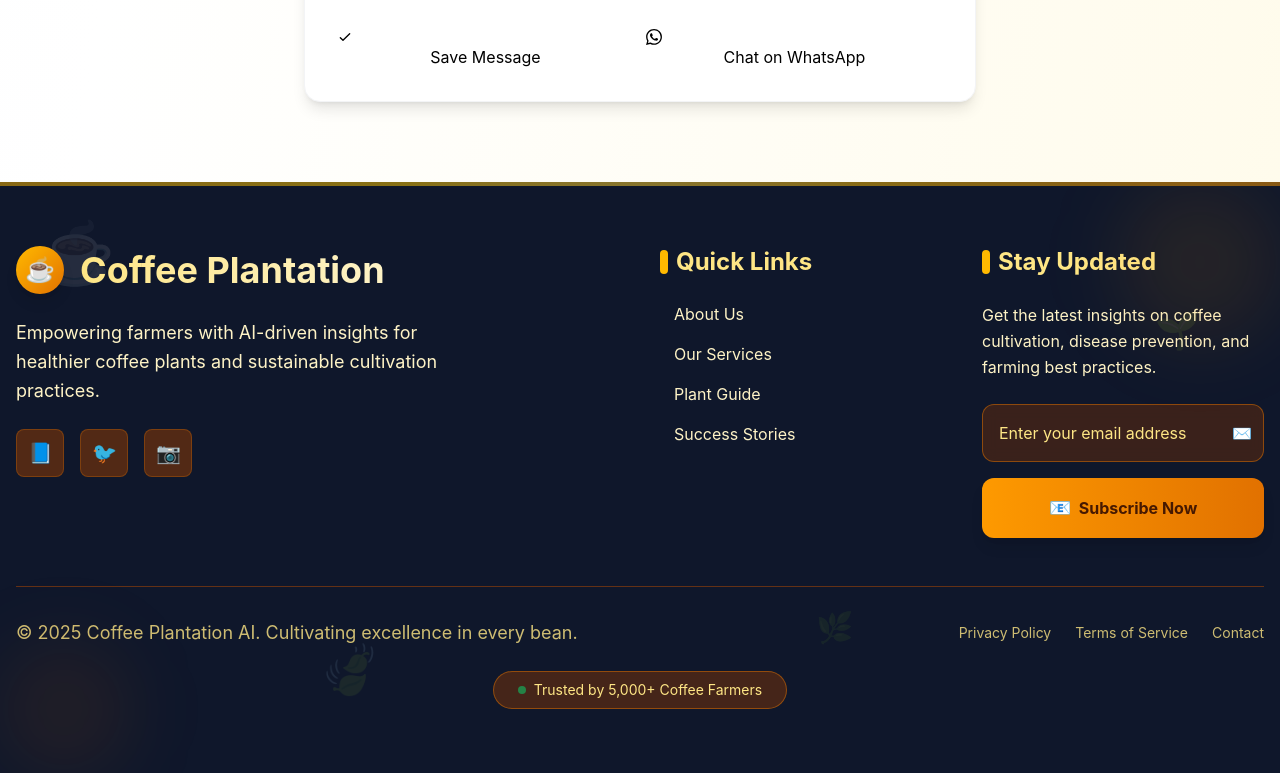
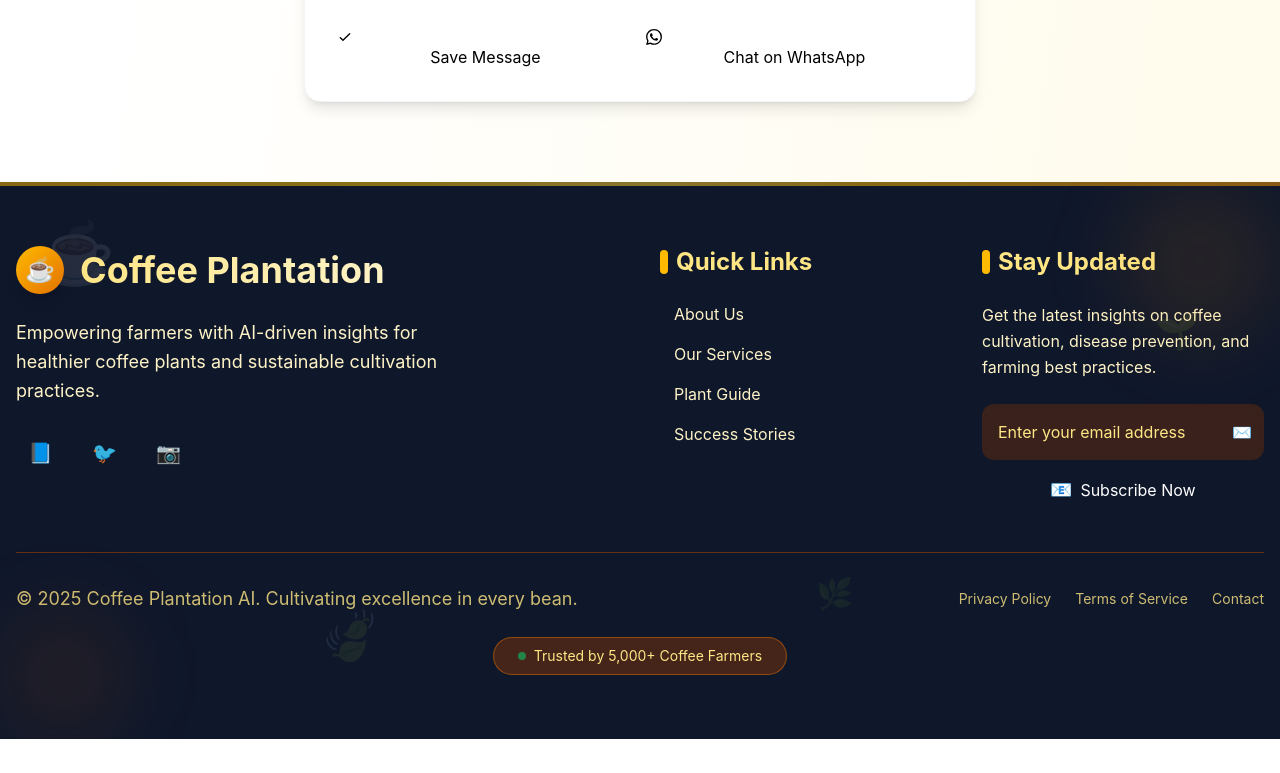
Before and after one commit to Jigishas/Healthycoffee, a React (Vite) app in the folder coffee/: page / in a window 1280 px wide. Shown: the part 8771-9544 px from the top of the page. After the commit the page ends 9510 px from the top, so only its background shows below. Built offline with nearby package versions, Linux system fonts and the light colour scheme.

Commit message:
few styling commits

```diff
--- a/coffee/src/Components/footer/Footer.jsx
+++ b/coffee/src/Components/footer/Footer.jsx
@@ -68,15 +68,15 @@ const Footer = () => {
               Empowering farmers with AI-driven insights for healthier coffee plants and sustainable cultivation practices.
             </p>
             <div className="flex gap-4">
-              <div className="w-12 h-12 bg-amber-800/50 rounded-lg flex items-center justify-center cursor-pointer hover:bg-amber-700/60 transition-all duration-300 hover:scale-110 border border-amber-600/30">
+              <button className="cta-ghost w-12 h-12 flex items-center justify-center" aria-label="Facebook">
                 <span className="text-xl">📘</span>
-              </div>
-              <div className="w-12 h-12 bg-amber-800/50 rounded-lg flex items-center justify-center cursor-pointer hover:bg-amber-700/60 transition-all duration-300 hover:scale-110 border border-amber-600/30">
+              </button>
+              <button className="cta-ghost w-12 h-12 flex items-center justify-center" aria-label="Twitter">
                 <span className="text-xl">🐦</span>
-              </div>
-              <div className="w-12 h-12 bg-amber-800/50 rounded-lg flex items-center justify-center cursor-pointer hover:bg-amber-700/60 transition-all duration-300 hover:scale-110 border border-amber-600/30">
+              </button>
+              <button className="cta-ghost w-12 h-12 flex items-center justify-center" aria-label="Instagram">
                 <span className="text-xl">📷</span>
-              </div>
+              </button>
             </div>
           </div>
 
@@ -117,7 +117,7 @@ const Footer = () => {
                 <input
                   type="email"
                   placeholder="Enter your email address"
-                  className="w-full px-4 py-4 text-base bg-amber-900/40 border border-amber-600/50 rounded-xl text-white placeholder-amber-200 focus:outline-none focus:ring-2 focus:ring-amber-400 focus:border-amber-400 transition-all duration-300 backdrop-blur-sm"
+                  className="input w-full px-4 py-4 text-base bg-amber-900/40 rounded-xl text-white placeholder-amber-200 focus:outline-none focus:ring-2 focus:ring-amber-400 focus:border-amber-400 transition-all duration-300 backdrop-blur-sm"
                   value={email}
                   onChange={e => setEmail(e.target.value)}
                   disabled={subscribed}
@@ -129,7 +129,7 @@ const Footer = () => {
               </div>
 
               <button
-                className="w-full bg-gradient-to-r from-amber-500 to-amber-600 hover:from-amber-400 hover:to-amber-500 text-amber-950 font-bold py-4 px-6 rounded-xl transition-all duration-300 transform hover:scale-105 shadow-lg hover:shadow-amber-500/25 disabled:opacity-50 disabled:cursor-not-allowed disabled:transform-none group"
+                className={`w-full cta-button ${subscribed ? 'opacity-60 cursor-not-allowed' : ''}`}
                 type="submit"
                 disabled={subscribed}
               >
@@ -141,7 +141,7 @@ const Footer = () => {
                     </>
                   ) : (
                     <>
-                      <span className="text-lg group-hover:scale-110 transition-transform duration-300">📧</span>
+                      <span className="text-lg">📧</span>
                       Subscribe Now
                     </>
                   )}
```
